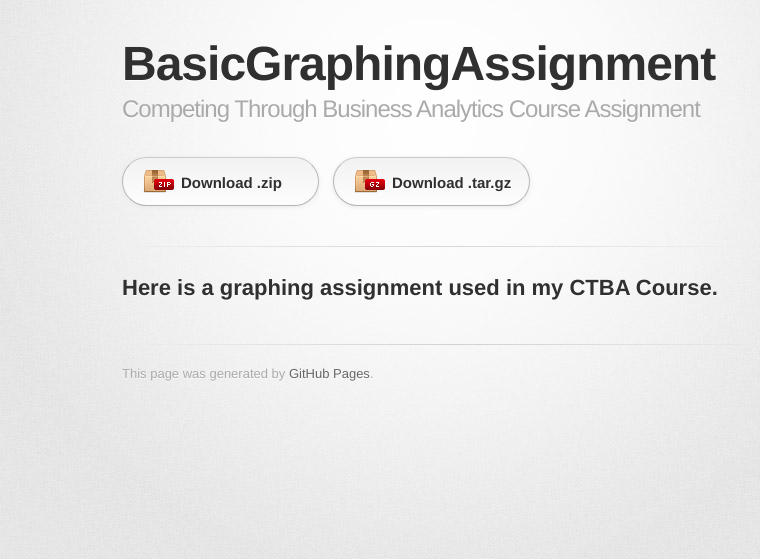
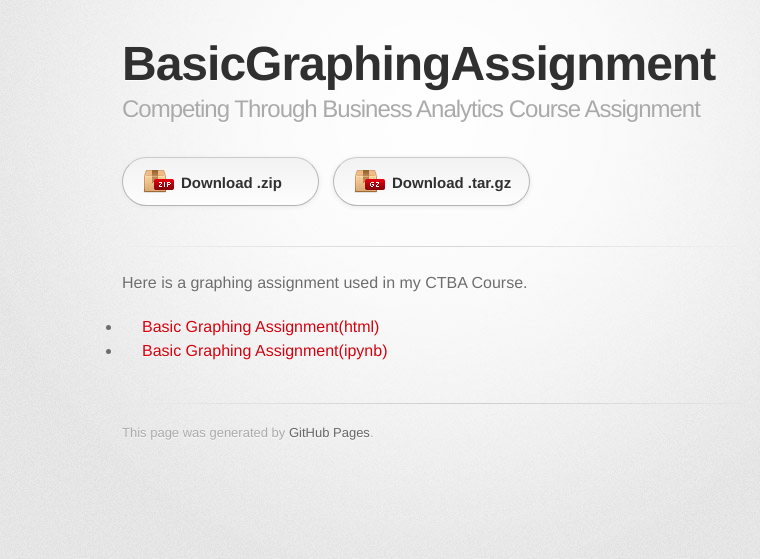
Before and after one commit to Mjsniezek/mjsniezek.github.io, a Jekyll site: the page built from BasicGraphingAssignment/index.md, in a window 1280 px wide. Shown: the top 559 px of the page, without its empty margins (208-968 px from the left). Built offline with Jekyll 4.4.1, drawn with Linux system fonts in a browser that asks for light colours; some web fonts are replaced; our own code applies the rules of GitHub Pages for plain Markdown files.

Commit message:
Update index.md

```diff
--- a/BasicGraphingAssignment/index.md
+++ b/BasicGraphingAssignment/index.md
@@ -4,4 +4,5 @@ description: Competing Through Business Analytics Course Assignment
 ---
 
 Here is a graphing assignment used in my CTBA Course.
--
+- [Basic Graphing Assignment(html)](BasicGraphingAssignment.html)
+- [Basic Graphing Assignment(ipynb)](BasicGraphingAssignment.ipynb)
```
